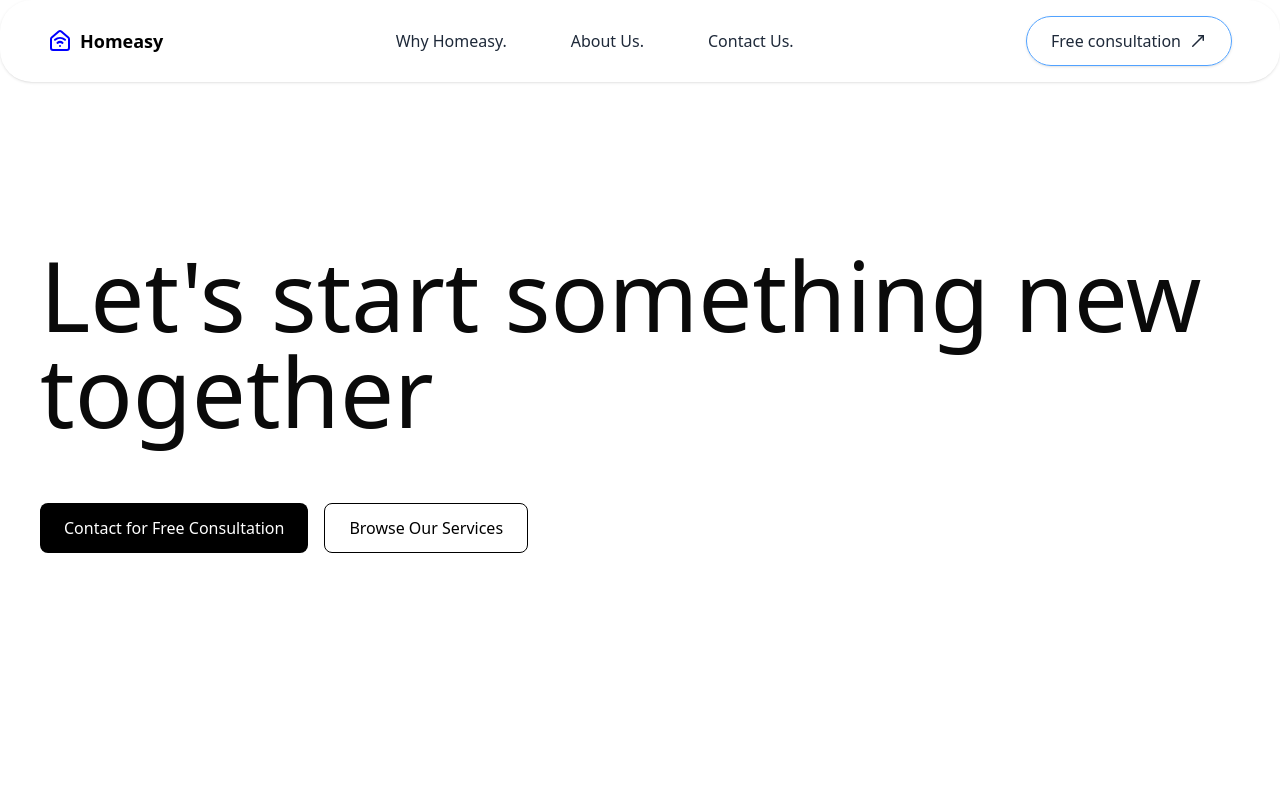
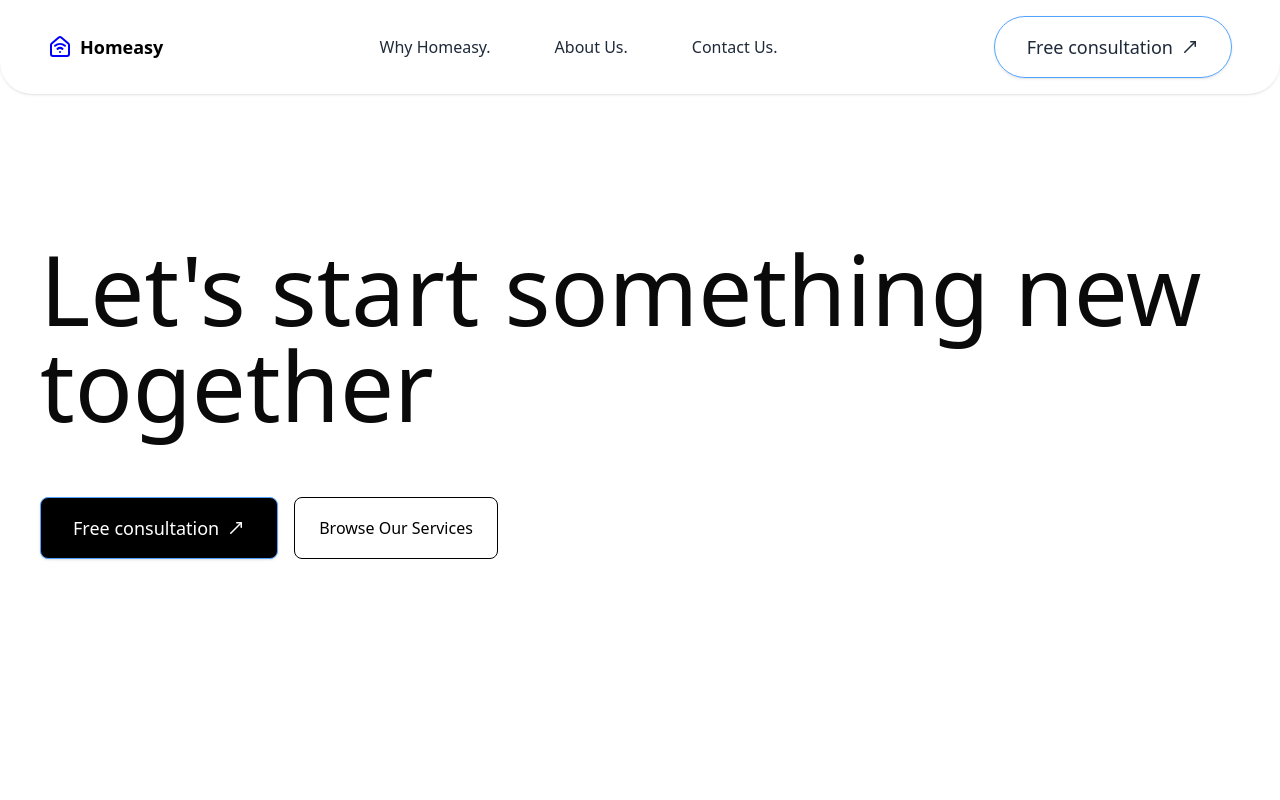
Before and after one commit to Amitkr77/homeasy, a Next.js app: page /contact in a window 1280 px wide. Shown: the top 800 px of the page. Built offline with nearby package versions, Linux system fonts and the light colour scheme.

Commit message:
updated features text

```diff
--- a/src/app/contact/page.jsx
+++ b/src/app/contact/page.jsx
@@ -9,6 +9,7 @@ import {
   MoveUpRight,
 } from "lucide-react";
 import Location from "@/components/Location";
+import FreeConsultationModal from "@/components/FreeConsultationModal";
 
 export default function page() {
   const headingRef = useRef(null);
@@ -40,9 +41,10 @@ export default function page() {
           ref={buttonRef}
           className="flex flex-col sm:flex-row sm:space-x-4 space-y-4 sm:space-y-0 mt-10"
         >
-          <button className="bg-black text-white py-3 px-6 rounded-md transition">
+          {/* <button className="bg-black text-white py-3 px-6 rounded-md transition">
             Contact for Free Consultation
-          </button>
+          </button> */}
+          <FreeConsultationModal  buttonClass="bg-black text-white py-3 px-6 rounded-md outline-none hover:bg-black "/>
           <button className="border border-black text-black py-3 px-6 rounded-md transition cursor-pointer">
             Browse Our Services
           </button>
--- a/src/components/FreeConsultationModal.jsx
+++ b/src/components/FreeConsultationModal.jsx
@@ -44,7 +44,8 @@ export default function FreeConsultationModal({
       {/* Trigger Button */}
      <button
   onClick={() => setIsOpen(true)}
-        className={`px-6 py-3 border border-blue-400 cursor-pointer rounded-full shadow text-gray-800 hover:bg-gray-100 transition flex items-center gap-2 group ${buttonClass}`}
+  className={`px-6 py-3 border border-blue-400 cursor-pointer rounded-full shadow text-gray-800 hover:bg-gray-100 transition flex items-center gap-2 group ${buttonClass}
+    sm:px-4 sm:py-2 sm:text-sm md:px-6 md:py-3 md:text-base lg:px-8 lg:py-4 lg:text-lg`}
 >
   {triggerText}
   <MoveUpRight
@@ -52,6 +53,7 @@ export default function FreeConsultationModal({
     className="group-hover:scale-120 transition-all duration-300"
   />
 </button>
+
 
       {/* Modal Overlay */}
       {isOpen && (
--- a/src/components/Navbar.jsx
+++ b/src/components/Navbar.jsx
@@ -35,7 +35,7 @@ export default function Header() {
 
   return (
     <header
-      className={`w-full fixed top-0 left-0 z-50 transition-transform duration-500 ease-in-out backdrop-blur-2xl shadow-sm rounded-4xl  ${
+      className={`w-full fixed top-0 left-0 z-50 transition-transform duration-500 ease-in-out backdrop-blur-2xl shadow-sm rounded-b-4xl  ${
         showHeader ? "translate-y-0" : "-translate-y-full"
       }`}
     >
--- a/src/components/PhoneScrollAnimation.jsx
+++ b/src/components/PhoneScrollAnimation.jsx
@@ -168,14 +168,15 @@ export default function PhoneScrollAnimation() {
 };
 
  const featureTexts = [
-  "🔍 Instantly Search Verified Properties Nationwide",
-  "📅 Effortlessly Schedule Home Visits at Your Convenience",
-  "🔐 Experience a Safe & Secure Online Booking Process",
-  "📊 Get Real-Time Price Trends and Market Insights",
-  "🛠️ Smart Filters to Match Your Exact Needs",
-  "💬 Chat Instantly with Property Experts",
-  "🚀 Fast-Loading Listings with Rich Media Previews",
+  "🔐 Smart Security with 24/7 Monitoring and Alerts",
+  "💡 Intelligent Lighting That Adapts to Your Mood",
+  "📱 Control Your Home Devices from Anywhere via App",
+  "🌡️ Automated Temperature & Climate Adjustments",
+  "🔋 Energy Monitoring to Reduce Bills Efficiently",
+  "📊 Real-Time Device Usage Insights & Stats",
+  "🛠️ Customizable Routines for Daily Automation",
 ];
+
 
 
   return (
```
Lines whose indentation alone changed are shown as unchanged.
